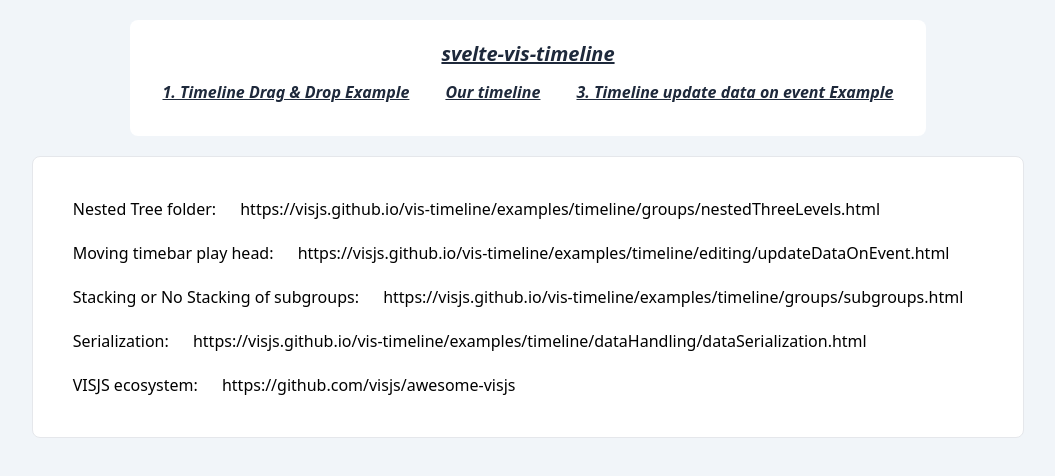
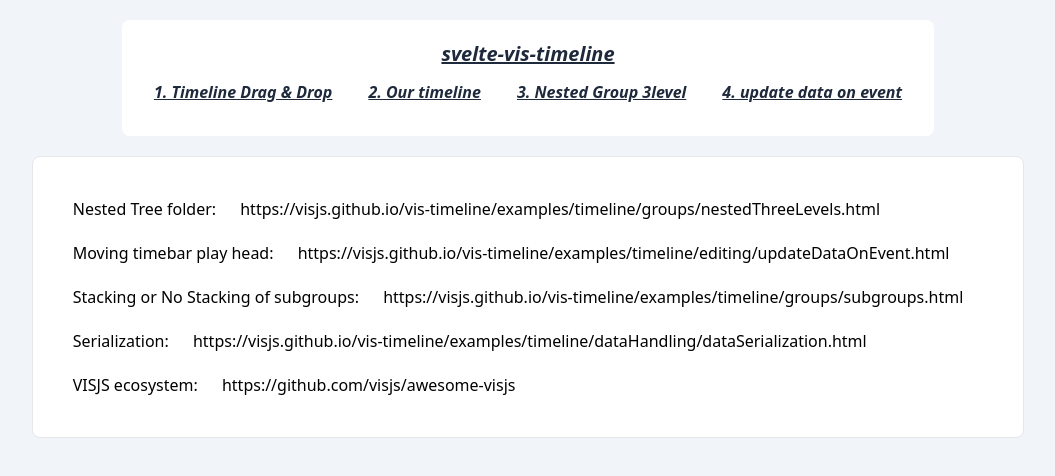
Before and after one commit to kaiesmahmud/svelte-vis-timeline, a SvelteKit app: page / in a window 1280 px wide. Shown: the top 476 px of the page, without its empty margins (112-1167 px from the left). Built offline with nearby package versions, Linux system fonts and the light colour scheme.

Commit message:
page listed

```diff
--- a/src/routes/+layout.svelte
+++ b/src/routes/+layout.svelte
@@ -5,10 +5,10 @@
   <div class="bg-white w-auto  flex items-center justify-center flex-col rounded-lg p-5">
     <p class="text-xl"><a href="./">svelte-vis-timeline</a></p>
     <div class="flex flex-wrap items-center justify-center gap-3">
-      <a href="./drag-and-drop">1. Timeline Drag & Drop Example</a>
-      <a href="./our_drag-and-drop">Our timeline</a>
-      <a href="./update-data-on-event">3. Timeline update data on event Example</a>
-
+      <a href="./drag-and-drop">1. Timeline Drag & Drop </a>
+      <a href="./our_drag-and-drop">2. Our timeline</a>
+      <a href="./nested-group-3level">3. Nested Group 3level</a>
+      <a href="./update-data-on-event">4. update data on event</a>
     </div>
 </div>
 </div>
```
